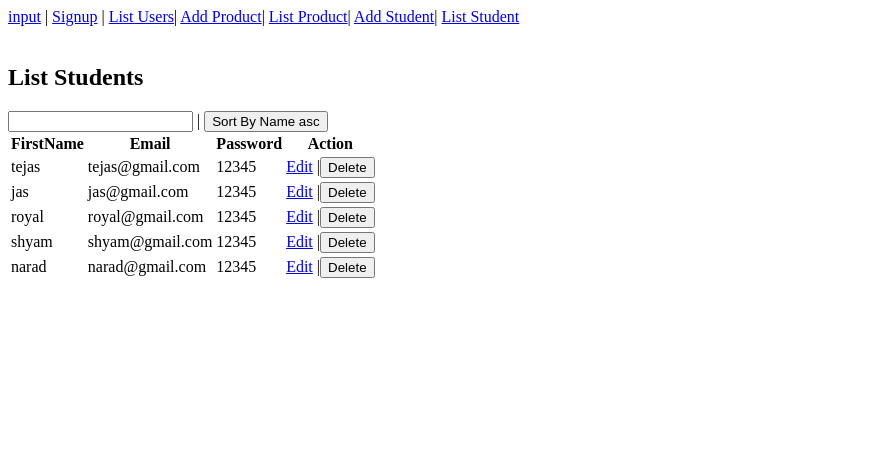
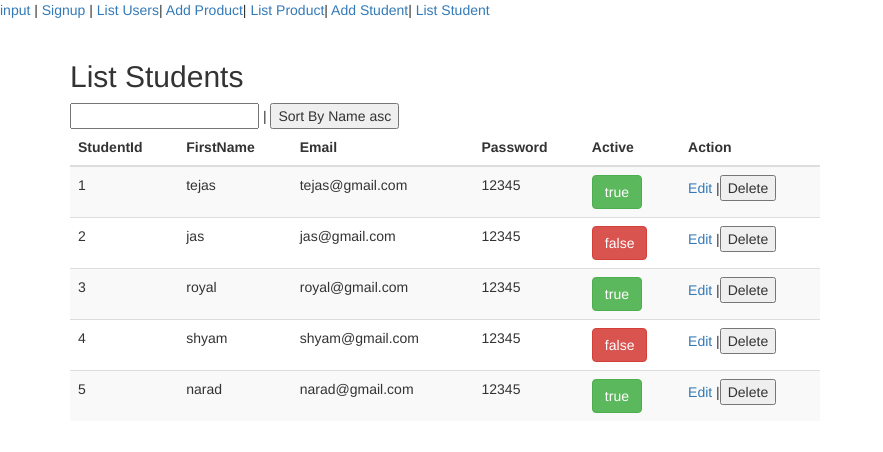
Before and after one commit to tejasshah2k19/MEAN-r21-r2, an Angular app: page /liststudent in a window 1280 px wide. Shown: the top 452 px of the page, without its empty margins (0-883 px from the left). Built offline with nearby package versions, Linux system fonts and the light colour scheme.

Commit message:
bootstrap and class binding

```diff
--- a/angular.json
+++ b/angular.json
@@ -25,6 +25,7 @@
             ],
             "styles": [
               "src/styles.css"
+
             ],
             "scripts": []
           },
--- a/package.json
+++ b/package.json
@@ -19,6 +19,7 @@
     "@angular/platform-browser": "~11.1.2",
     "@angular/platform-browser-dynamic": "~11.1.2",
     "@angular/router": "~11.1.2",
+    "bootstrap": "^5.0.1",
     "rxjs": "~6.6.0",
     "tslib": "^2.0.0",
     "zone.js": "~0.11.3"
--- a/src/app/add-student/add-student.component.ts
+++ b/src/app/add-student/add-student.component.ts
@@ -10,7 +10,7 @@ import { StudentService } from '../student.service';
 })
 export class AddStudentComponent implements OnInit {
 
-  student:Student= {firstName:"",email:"",password:""}
+  student:Student= {firstName:"",email:"",password:"",studentId:0,active:true}
 
   constructor(private studentService:StudentService,private router:Router) { }
 
--- a/src/app/edit-student/edit-student.component.ts
+++ b/src/app/edit-student/edit-student.component.ts
@@ -16,7 +16,7 @@ export class EditStudentComponent implements OnInit {
   email: string = ""
   password: string = ""
   //html
-  student: Student = { firstName: "", email: "", password: "" }
+  student: Student = { studentId:0,active:true,firstName: "", email: "", password: "" }
   ngOnInit(): void {
     let email = this.activatedRoute.snapshot.params.email
     console.log(email)
--- a/src/app/list-student/list-student.component.html
+++ b/src/app/list-student/list-student.component.html
@@ -1,20 +1,37 @@
+<div class="container">
     <h2>List Students</h2>
-
-<input type="text" [(ngModel)]="searchName" (keyup)="searchStudent()"  /> | <button  (click)="sortByName()">Sort By Name {{sortingType}}</button>
+    <div class="row">
+        <div class="col-md-8">
+            <input type="text" [(ngModel)]="searchName" (keyup)="searchStudent()" /> | <button
+                (click)="sortByName()">Sort By Name {{sortingType}}</button>
             <br>
-<table>
+            <table class="table table-striped">
+                <thead>
                 <tr>
+                    <th>StudentId</th>
                     <th>FirstName</th>
                     <th>Email</th>
                     <th>Password</th>
+                    <th>Active</th>
                     <th>Action</th>
                 </tr>
-
+                </thead>
+                <tbody>
                 <tr *ngFor="let s of students; let i=index">
+                    <td>{{s.studentId}}</td>
                     <td>{{s.firstName}}</td>
                     <td>{{s.email}}</td>
                     <td>{{s.password}}</td>
-        <td>  <a routerLink="/editstudent/{{s.email}}">Edit</a> |<button (click)="deleteStudent(i)" >Delete</button>  </td>
+                    <td>
+                        <button class="btn" [class.btn-success]="s.active"   [class.btn-danger]="!s.active" (click)="changeStatus(s.studentId)"   > {{s.active}}</button>
+
+
+                    </td>
+                    <td> <a routerLink="/editstudent/{{s.email}}">Edit</a> |<button
+                            (click)="deleteStudent(i)">Delete</button> </td>
                 </tr>
-
+                </tbody>
             </table>
+        </div>
+    </div>
+</div>
--- a/src/app/list-student/list-student.component.ts
+++ b/src/app/list-student/list-student.component.ts
@@ -38,7 +38,47 @@ export class ListStudentComponent implements OnInit {
       this.sortingType = "asc"
     }
 
+  }
+
+  changeStatus(studentId:number){
+    console.log(studentId);
+    //users-> 5 students
+    //
+    let tmpStudent
+    for(let i=0;i<this.students.length;i++){
+      if(this.students[i].studentId == studentId){
+        tmpStudent = this.students[i]
+        break;
+      }
+    }
+    console.log("old")
+    console.log(tmpStudent)
+    tmpStudent.active = !tmpStudent.active
+    console.log("new")
+    console.log(tmpStudent)
 
   }
 
+  changeStatusWithArrowFunction(studentId:number){
+    console.log(studentId);
+    //users-> 5 students
+    //
+
+    let tmpStudent = this.students.filter(tmpStd=>tmpStd.studentId == studentId)[0];
+
+   // let tmpStudent = this.students.filter(tmpStd=>tmpStd.studentId == studentId)[0];
+
+    let tmpStudent2 = this.students.find(tmpStd=>tmpStd.studentId == studentId )
+    console.log(tmpStudent2)
+
+    console.log("old")
+    console.log(tmpStudent)
+    tmpStudent.active = !tmpStudent.active
+    console.log("new")
+    console.log(tmpStudent)
+
+  }
+
+
+
 }
--- a/src/app/student.service.ts
+++ b/src/app/student.service.ts
@@ -9,11 +9,11 @@ export class StudentService {
   students: Array<Student> = []
   constructor() {
 
-    let s1:Student = {firstName:"tejas",email:"tejas@gmail.com",password:"12345"}
-    let s2:Student = {firstName:"jas",email:"jas@gmail.com",password:"12345"}
-    let s3:Student = {firstName:"royal",email:"royal@gmail.com",password:"12345"}
-    let s4:Student = {firstName:"shyam",email:"shyam@gmail.com",password:"12345"}
-    let s5:Student = {firstName:"narad",email:"narad@gmail.com",password:"12345"}
+    let s1:Student = {studentId:1,active:true,firstName:"tejas",email:"tejas@gmail.com",password:"12345"}
+    let s2:Student = {studentId:2,active:false,firstName:"jas",email:"jas@gmail.com",password:"12345"}
+    let s3:Student = {studentId:3,active:true,firstName:"royal",email:"royal@gmail.com",password:"12345"}
+    let s4:Student = {studentId:4,active:false,firstName:"shyam",email:"shyam@gmail.com",password:"12345"}
+    let s5:Student = {studentId:5,active:true,firstName:"narad",email:"narad@gmail.com",password:"12345"}
 
     this.students.push(s1)
     this.students.push(s2)
--- a/src/app/student.ts
+++ b/src/app/student.ts
@@ -1,7 +1,10 @@
 
 export interface Student {
 
+    studentId:number
     firstName:string
     email:string
     password:string
+    active:boolean
+
 }
--- a/src/index.html
+++ b/src/index.html
@@ -6,6 +6,8 @@
   <base href="/">
   <meta name="viewport" content="width=device-width, initial-scale=1">
   <link rel="icon" type="image/x-icon" href="favicon.ico">
+  <link rel="stylesheet" href="https://maxcdn.bootstrapcdn.com/bootstrap/3.3.7/css/bootstrap.min.css" integrity="sha384-BVYiiSIFeK1dGmJRAkycuHAHRg32OmUcww7on3RYdg4Va+PmSTsz/K68vbdEjh4u" crossorigin="anonymous">
+
 </head>
 <body>
 
--- a/src/styles.css
+++ b/src/styles.css
@@ -1 +1,2 @@
 /* You can add global styles to this file, and also import other style files */
+/* @import "~bootstrap/dist/css/bootstrap.css" */
```
Also changed, not shown: 1 other file (tests, documents, lock files or other folders). Lines whose indentation alone changed are shown as unchanged.
